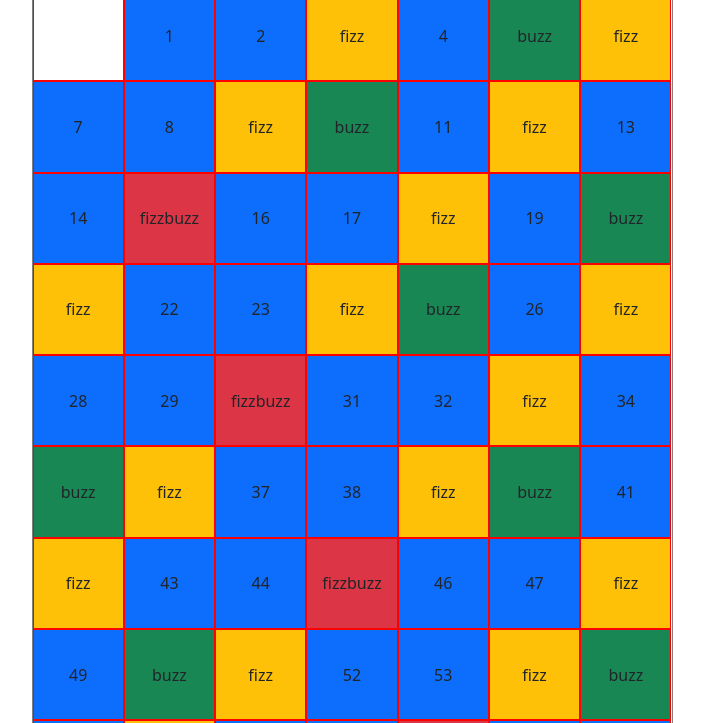
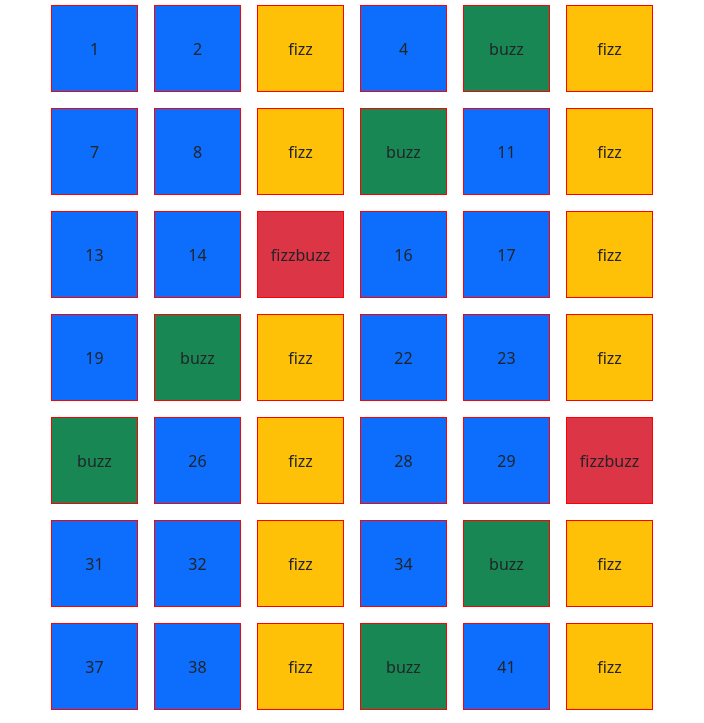
Before and after one commit to DarioEsposito89/js-fizzbuzz, a plain HTML site: page index.html in a window 1280 px wide. Shown: the part 67-790 px from the top of the page, without its empty margins (288-992 px from the left). Drawn offline with nearby package versions, Linux system fonts and the light colour scheme.

Commit message:
corretto html

```diff
--- a/css/style.css
+++ b/css/style.css
@@ -1,6 +1,5 @@
 .chess-container {
     aspect-ratio: 1/1;
-    border: 1px solid gray;
     display: flex;
     flex-wrap: wrap;
     align-items: start;
--- a/index.html
+++ b/index.html
@@ -12,8 +12,7 @@
         <h1 class="text-center">FizzBuzzDOM</h1>
         <div class="row justify-content-center">
             <div class="col-lg-7">
-                <div class="chess-container">
-                    <div class="chess-square"></div>
+                <div class="chess-container d-flex gap-3 justify-content-center p-3">
                 </div>
             </div>
 
--- a/js/main.js
+++ b/js/main.js
@@ -1,5 +1,5 @@
 // CICLO FOR CON CONDIZIONI CONSOLE
-for (let i = 1; i < 101; i++) {
+for (let i = 1; i <= 101; i++) {
     if (i % 15 == 0) console.log("fizzbuzz");
     else if (i % 3 == 0) console.log("fizz");
     else if (i % 5 == 0) console.log("buzz");
@@ -8,7 +8,7 @@ for (let i = 1; i < 101; i++) {
 
 // DICHIARAZIONE VARIABILI
 const chessContainer = document.querySelector(".chess-container");
-const totalCells = 10*10;
+const totalCells = 10*25;
 
 // CICLO FOR PER SCACCHIERA
 for (let i = 1; i < totalCells; i++){
@@ -21,6 +21,8 @@ for (let i = 1; i < totalCells; i++){
     singleCell.classList.add("d-flex", "justify-content-center", "align-items-center", "bg-primary");
     singleCell.innerHTML = i.toString();
 
+    chessContainer.append(singleCell);
+
     // CONDIZIONI
     if (i % 15 == 0) {
         singleCell.classList.add("bg-danger")
@@ -32,6 +34,7 @@ for (let i = 1; i < totalCells; i++){
         singleCell.classList.add("bg-success")
         singleCell.innerHTML = ("buzz")
     }
-    chessContainer.append(singleCell);
+
+
 
 }
```
